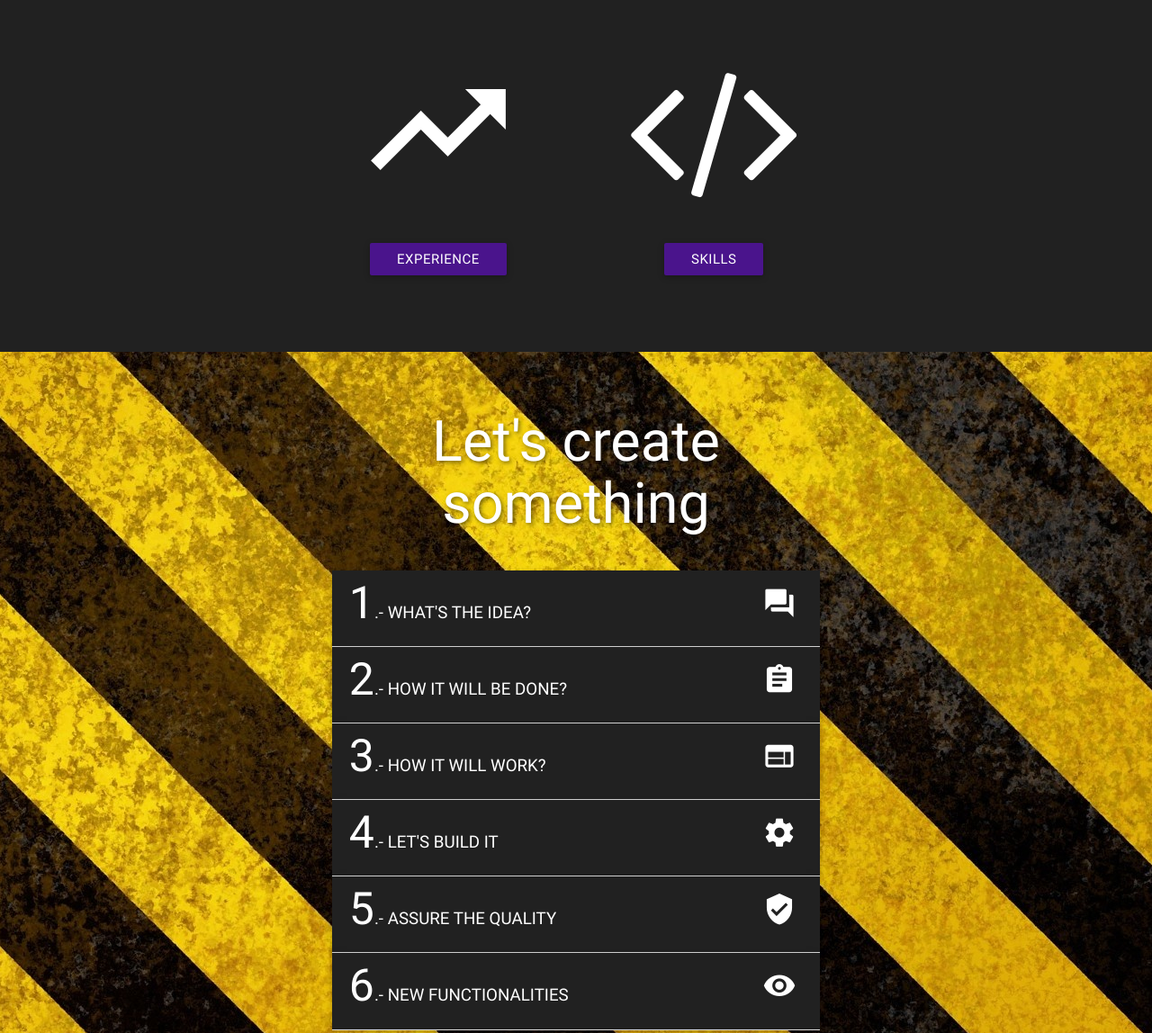
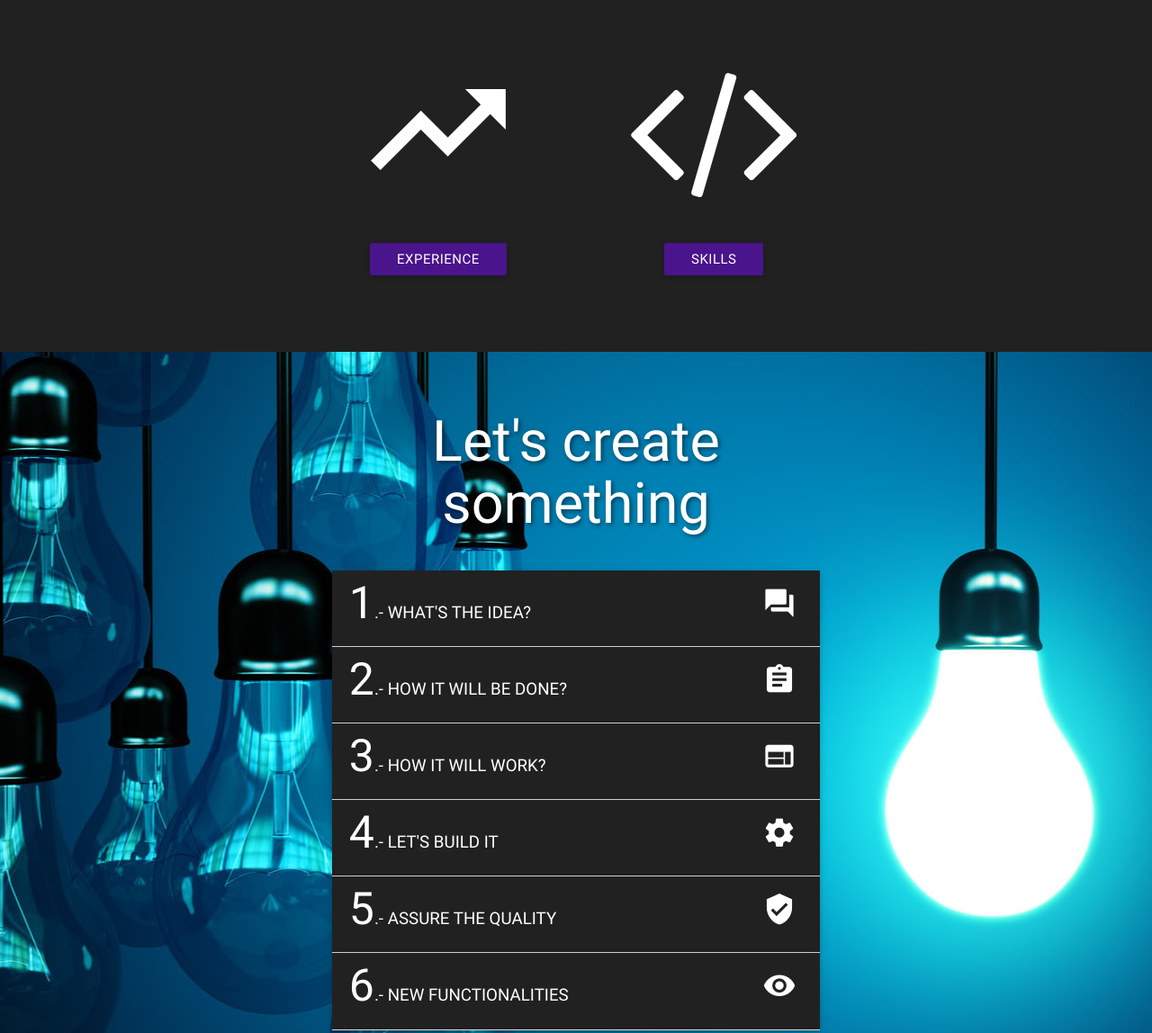
Before and after one commit to hexivm/myOwnSite, a plain HTML site: page index.html in a window 1280 px wide. Shown: the part 1970-3118 px from the top of the page at 90% size. Drawn offline with nearby package versions, Linux system fonts and the light colour scheme.

Commit message:
new bg image for process

```diff
--- a/index.html
+++ b/index.html
@@ -375,7 +375,7 @@
                 </div>
             </div>
         </div>
-        <div class="parallax"><img src="images/funny-background.jpg" alt=""></div>
+        <div class="parallax"><img src="images/process-background.jpg" alt=""></div>
 
 
     </section>
```
Also changed, not shown: images/funny-background.jpg (deleted), images/process-background.jpg (added).
